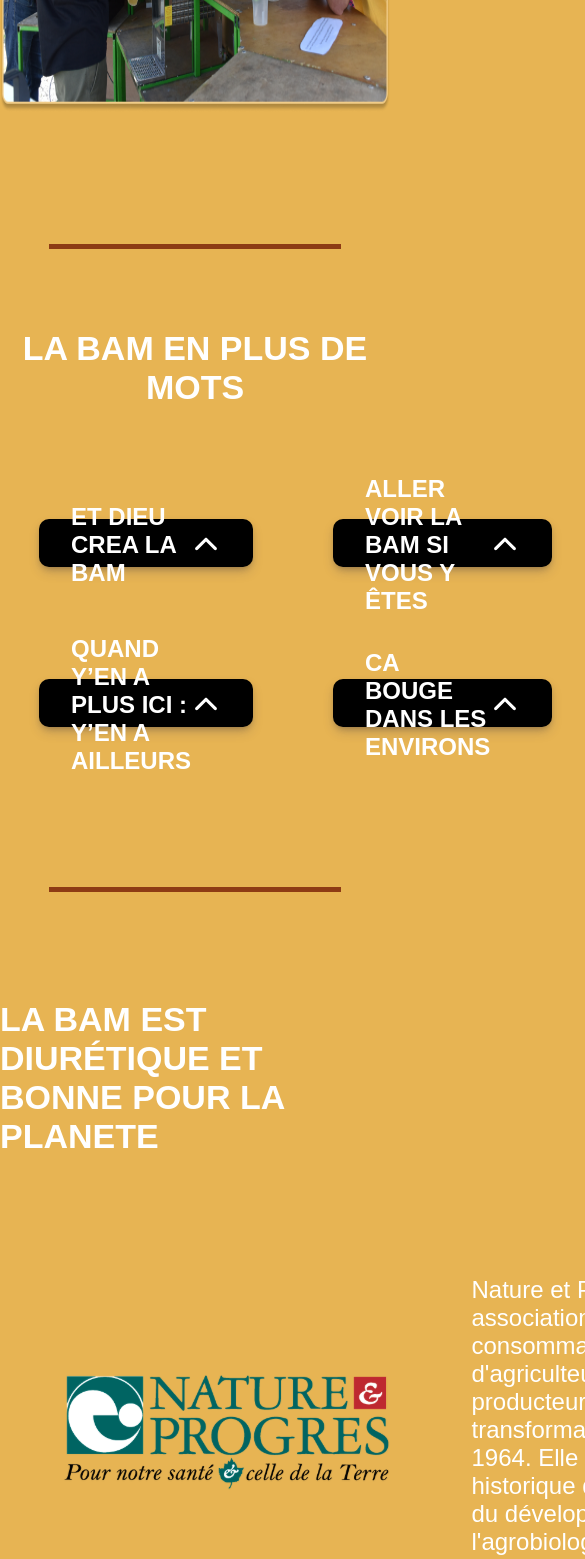
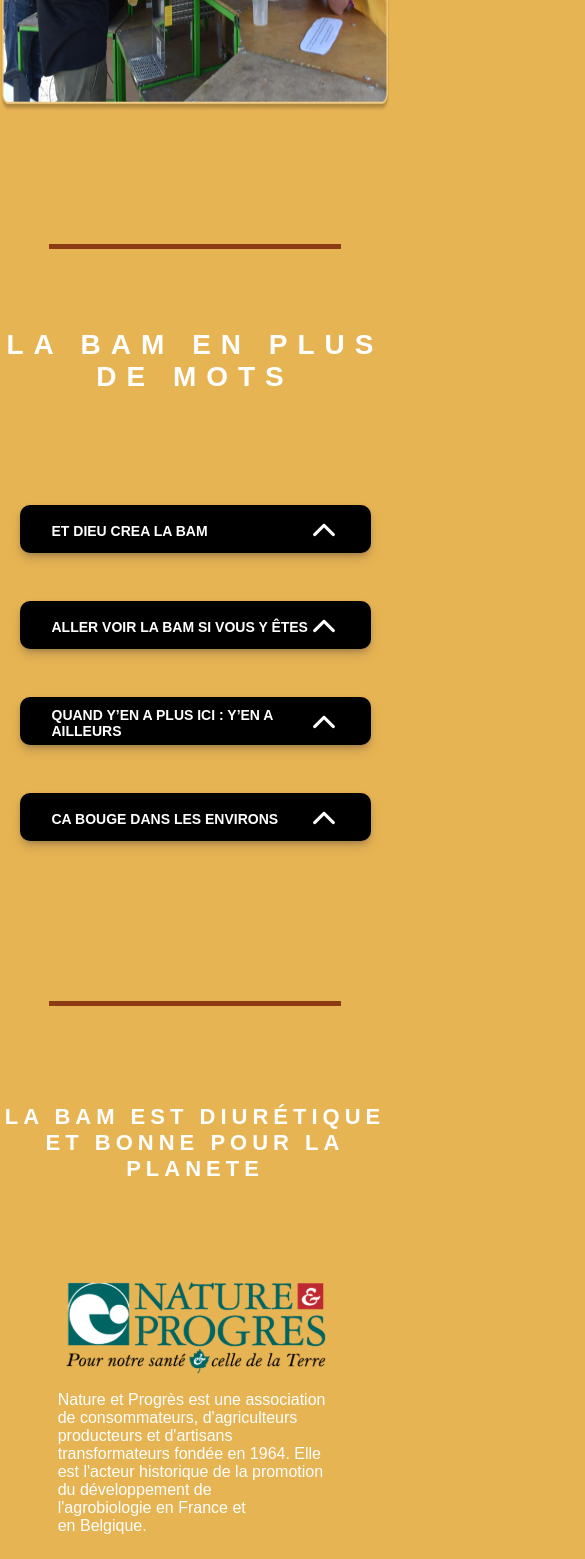
Before and after one commit to damodred53/BAM, a React (Vite) app: page /description in a window 390 px wide. Shown: the part 432-1991 px from the top of the page, 585 px wide, since content can reach past the window. Built offline with nearby package versions, Linux system fonts and the light colour scheme.

Commit message:
intégration des pages description et vente

```diff
--- a/sass/components/DropdownMenu.scss
+++ b/sass/components/DropdownMenu.scss
@@ -117,3 +117,19 @@
 
         }
 }
+
+/* gestion des medias queries */
+
+@media (max-width:700px) {
+
+    .dropdown_visible_part_title{
+        font-size: 14px;
+    }
+
+    .dropdown_invisible_part_paragraph_span {
+        font-size: 14px;
+        padding: 1rem;
+    }
+
+
+}
--- a/sass/components/GoogleMap.scss
+++ b/sass/components/GoogleMap.scss
@@ -11,3 +11,13 @@
         box-shadow: rgba(0, 0, 0, 0.25) 0px 54px 55px, rgba(0, 0, 0, 0.12) 0px -12px 30px, rgba(0, 0, 0, 0.12) 0px 4px 6px, rgba(0, 0, 0, 0.17) 0px 12px 13px, rgba(0, 0, 0, 0.09) 0px -3px 5px;
     }
 }
+
+/* gestion des medias query */
+
+@media(max-width:600px) {
+
+    .googlemap_frame {
+        width: 80%;
+        height: 30rem;
+    }
+}
--- a/sass/layout/DroppingMenusPart.scss
+++ b/sass/layout/DroppingMenusPart.scss
@@ -9,5 +9,15 @@
         text-align: center;
         margin: 5rem 0rem 7rem 0rem;
         font-size: 34px;
+        letter-spacing: 10px;
     }
 }
+
+/* gestion de smedia query */
+
+@media (max-width:1600px) {
+    .menus_part_title {
+        font-size: 28px;
+    }
+
+}
--- a/sass/layout/Irregulomadaire.scss
+++ b/sass/layout/Irregulomadaire.scss
@@ -48,3 +48,32 @@
         }
     }
 }
+
+/* gestion des medias queries */
+
+@media (max-width:1050px) {
+
+    .irregulomadaire_title {
+        font-size: 22px;
+        letter-spacing: 5px;
+        text-align: center;
+        margin-bottom: 0rem;
+    }
+
+    .irregulomadaire_presentation_paragraph {
+        font-size: 24px;
+        font-weight: 400;
+        width: 100%;
+
+    }
+
+    .irregulomadaire_numero {
+        grid-template-columns: 1fr 1fr 1fr;
+    }
+}
+
+@media (max-width:780px) {
+    .irregulomadaire_numero {
+        grid-template-columns: 1fr 1fr;
+    }
+}
--- a/sass/layout/Mapping.scss
+++ b/sass/layout/Mapping.scss
@@ -9,3 +9,23 @@
     row-gap: 5rem;
 
 }
+
+/* gestion des medias queries */
+
+@media(max-width:1050px) {
+
+    .mapping {
+        width:90%;
+        display: flex;
+        flex-direction: column;
+
+    }
+
+}
+
+@media(max-width:700px) {
+    .mapping {
+        row-gap: 1rem;
+    }
+
+}
--- a/sass/layout/NatureProgres.scss
+++ b/sass/layout/NatureProgres.scss
@@ -54,3 +54,55 @@
         }
     }
 }
+
+/* gestion des medias query */
+
+@media(max-width:1600px) {
+
+    .nature_title {
+        font-size: 28px;
+        letter-spacing: 10px;
+    }
+}
+
+@media(max-width:1260px) {
+
+    .nature_title {
+        font-size: 28px;
+        letter-spacing: 5px;
+        text-align: center;
+    }
+}
+
+@media(max-width:1050px) {
+
+    .nature_div {
+        display: flex;
+        flex-direction: column;
+        align-items: center;
+        width: 80%;
+        &_picture {
+            width: 85%;
+        }
+        &_paragraph {
+            width: 88%;
+
+        }
+
+    }
+
+    .nature_title {
+        font-size: 22px;
+        letter-spacing: 5px;
+    }
+
+    .nature_div_2_social .nature_div_2_environnement{
+        width: 85%;
+    }
+}
+
+@media(max-width:500px) {
+     .nature_div_2_environnement_paragraph, .nature_div_2_social_paragraph, .nature_div_paragraph {
+        font-size: 16px;
+    }
+}
--- a/sass/pages/Vente.scss
+++ b/sass/pages/Vente.scss
@@ -29,3 +29,20 @@
         font-weight: 700;
     }
 }
+
+/* gestion des medias queries */
+
+@media(max-width:930px) {
+
+    .vente p{
+        font-size: 18px;
+        margin: 5rem 3rem 0rem 5rem;
+    }
+
+    .vente_subtitle {
+        font-size: 22px;
+        letter-spacing: 5px;
+        width: 100%;
+        text-align: center;
+    }
+}
```
